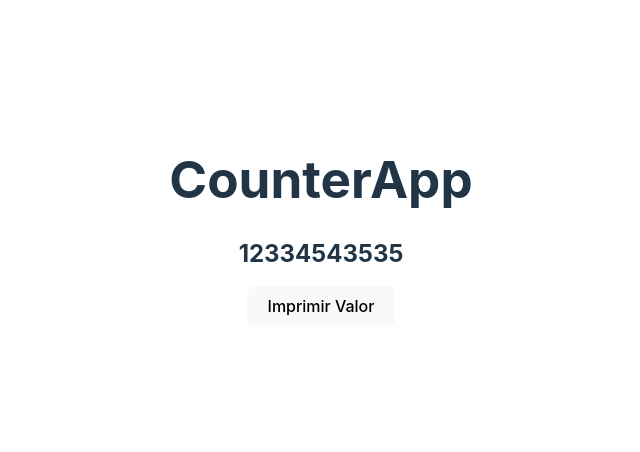
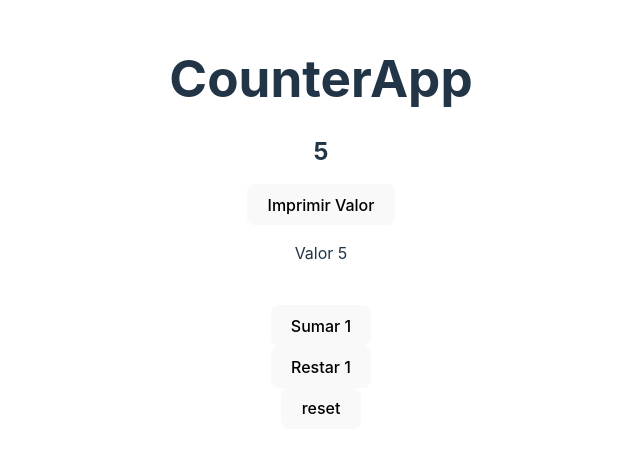
Before and after one commit to guillermoluisc/cuarto_ejer_react, a React (Vite) app in the folder React/counter-app/: page / in a window 1280 px wide. Shown: the part 178-630 px from the top of the page, without its empty margins (319-959 px from the left). Built offline with nearby package versions, Linux system fonts and the light colour scheme.

Commit message:
Inicializando-contador : Cree nuevos botones y nuevas funciones con useState

```diff
--- a/React/counter-app/src/ContadorApp.jsx
+++ b/React/counter-app/src/ContadorApp.jsx
@@ -1,18 +1,42 @@
 
 import PropTypes from 'prop-types'
 import './App.css'
+import React, { useState } from 'react';
 //opcion 2
 function ContadorApp({ value }) {
+  const [count, setCount] = useState(value);
     const imprimeValor=()=>{
         console.log({value}.value)
       }
 
   return (
+
+    // ejercicio 4 y 5
     <div>    <h1>CounterApp</h1>
     <h2> { value } </h2>
+
     <button onClick={imprimeValor}>
     Imprimir Valor
     </button>
+
+
+ {/* ejercicio 6 */}
+
+    <div>
+      <p>Valor {count} </p>
+      <br />
+      <button onClick={() => setCount(count + 1)}>
+        Sumar 1
+      </button>
+      <br />
+      <button onClick={() => setCount(count - 1)}>
+        Restar 1
+      </button>
+      <br />
+      <button onClick={() => setCount(value)}>
+        reset
+      </button>
+    </div>
 </div>
   )
 }
@@ -20,10 +44,7 @@ function ContadorApp({ value }) {
 ContadorApp.propTypes = {
   value: PropTypes.number
 }
-
 export default ContadorApp
-
-
 // Opcion 1
 
 // import PropTypes from 'prop-types'
--- a/React/counter-app/src/main.jsx
+++ b/React/counter-app/src/main.jsx
@@ -11,6 +11,6 @@ ReactDOM.createRoot(document.getElementById('root')).render(
   <React.StrictMode>
     {/* <App />
     <Firstcomponent /> */}
-    <ContadorApp value={12334543535}/>
+    <ContadorApp value={5}/>
   </React.StrictMode>,
 )
```
